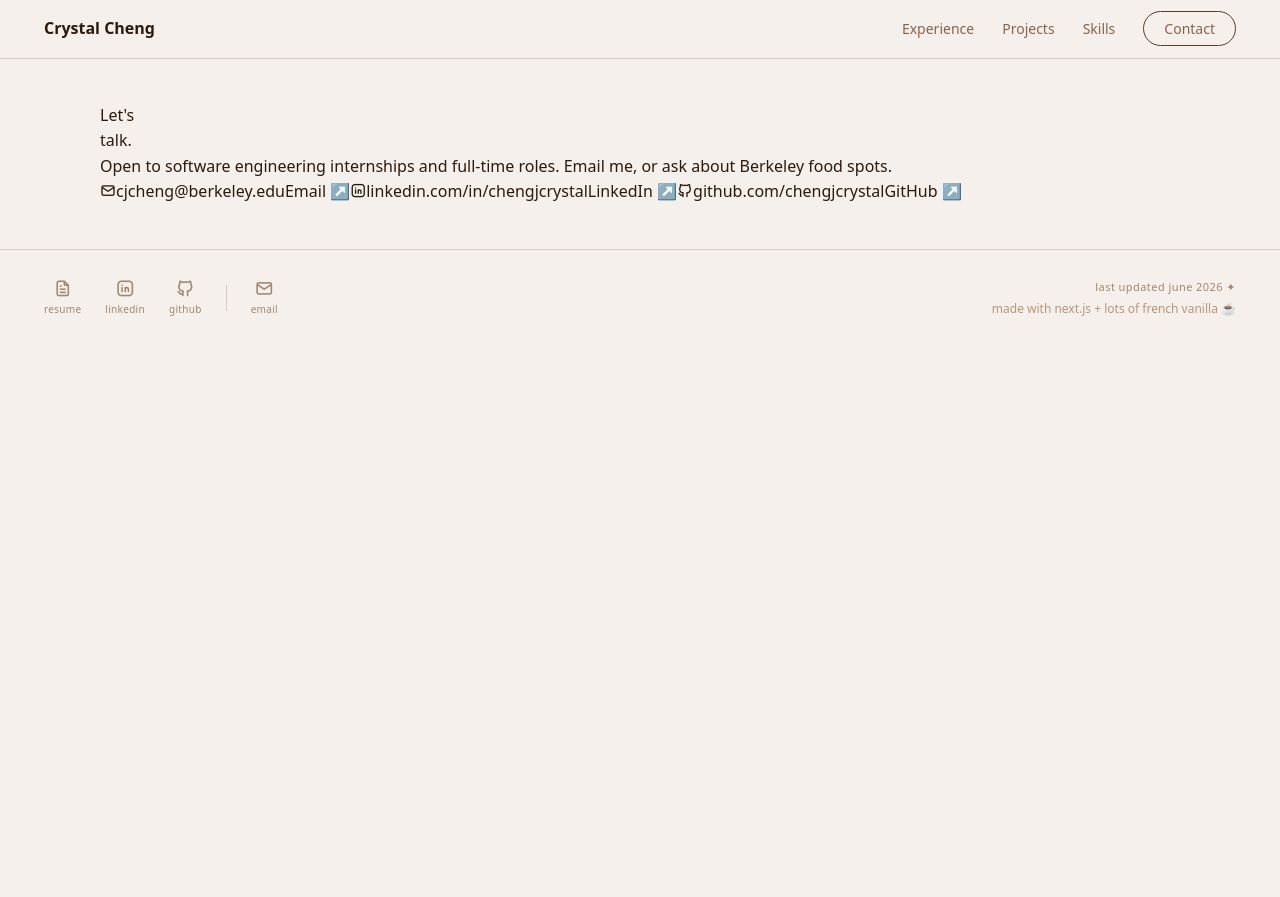
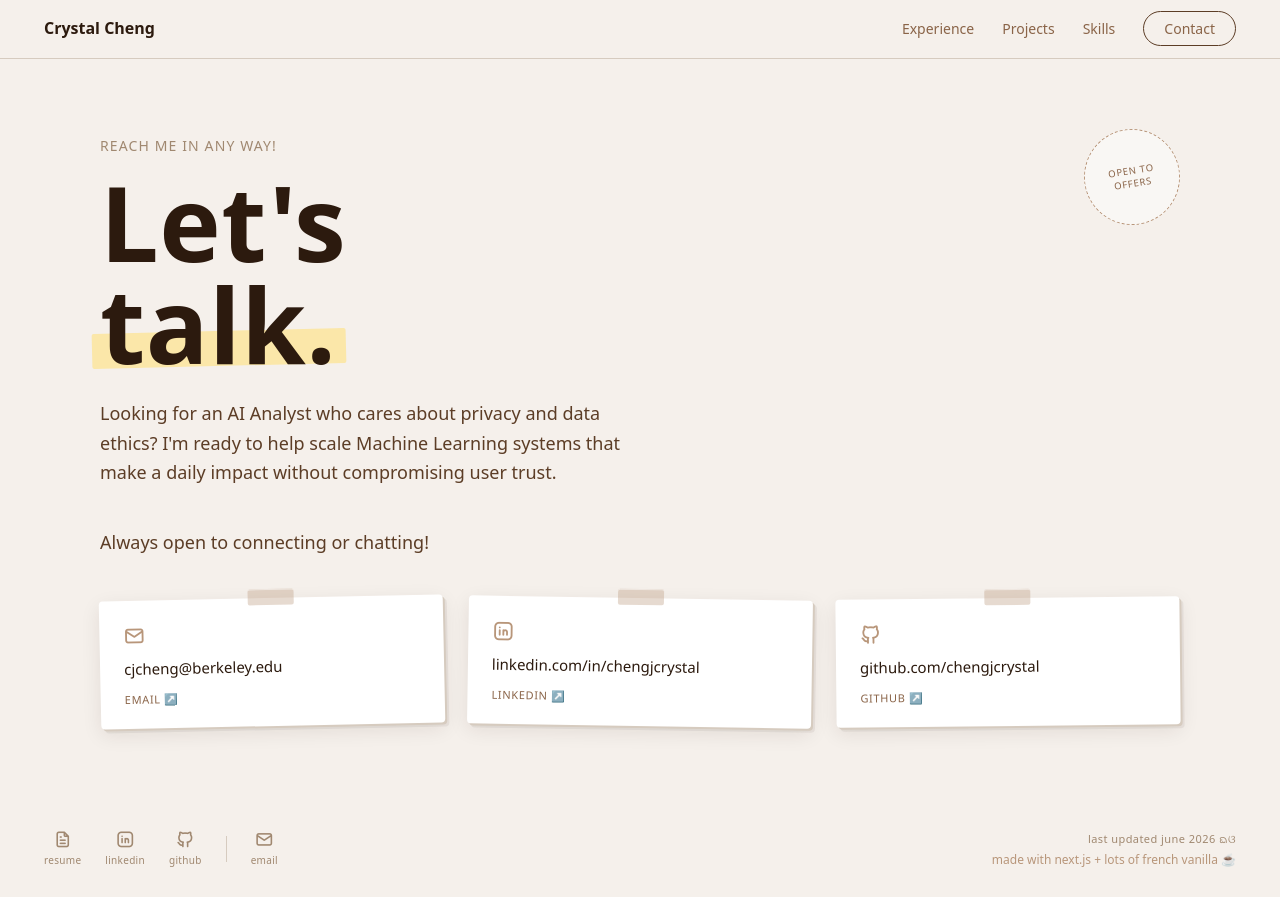
Before and after one commit to chengjcrystal/portfolio, a Next.js app: page /contact in a window 1280 px wide. Before the commit the page ends 800 px from the top, so only its background shows below. Built offline with nearby package versions, Linux system fonts and the light colour scheme.

Commit message:
contact page

```diff
--- a/src/app/contact/page.tsx
+++ b/src/app/contact/page.tsx
@@ -5,46 +5,71 @@ export const metadata: Metadata = {
   description: "How to reach Crystal Cheng.",
 };
 
+const links = [
+  {
+    href: "mailto:cjcheng@berkeley.edu",
+    icon: "ti-mail",
+    value: "cjcheng@berkeley.edu",
+    label: "Email ↗",
+  },
+  {
+    href: "https://linkedin.com/in/chengjcrystal",
+    icon: "ti-brand-linkedin",
+    value: "linkedin.com/in/chengjcrystal",
+    label: "LinkedIn ↗",
+    external: true,
+  },
+  {
+    href: "https://github.com/chengjcrystal",
+    icon: "ti-brand-github",
+    value: "github.com/chengjcrystal",
+    label: "GitHub ↗",
+    external: true,
+  },
+];
+
 export default function ContactPage() {
   return (
-    <section className="section">
+    <section className="section contact-section">
       <div className="contact-wrap">
+        <div className="contact-stamp">
+          open to
+          <br />
+          offers
+        </div>
+
+        <p className="eyebrow">Reach me in any way!</p>
+
         <h1 className="contact-title">
           Let&apos;s
           <br />
-          <span>talk.</span>
+          <span className="contact-title-accent">talk.</span>
         </h1>
+
         <p className="contact-sub">
-          Open to software engineering internships and full-time roles. Email me,
-          or ask about Berkeley food spots.
+          Looking for an AI Analyst who cares about privacy and data ethics?
+          I'm ready to help scale Machine Learning systems that make a daily impact
+          without compromising user trust.
+        </p>
+        <p className="contact-sub">
+          Always open to connecting or chatting!
         </p>
 
         <div className="contact-links">
-          <a className="contact-link" href="mailto:cjcheng@berkeley.edu">
-            <i className="ti ti-mail" />
-            cjcheng@berkeley.edu
-            <span className="contact-link-label">Email ↗</span>
-          </a>
-          <a
-            className="contact-link"
-            href="https://linkedin.com/in/chengjcrystal"
-            target="_blank"
-            rel="noopener noreferrer"
-          >
-            <i className="ti ti-brand-linkedin" />
-            linkedin.com/in/chengjcrystal
-            <span className="contact-link-label">LinkedIn ↗</span>
-          </a>
-          <a
-            className="contact-link"
-            href="https://github.com/chengjcrystal"
-            target="_blank"
-            rel="noopener noreferrer"
-          >
-            <i className="ti ti-brand-github" />
-            github.com/chengjcrystal
-            <span className="contact-link-label">GitHub ↗</span>
-          </a>
+          {links.map((link) => (
+            <a
+              key={link.href}
+              className="contact-link"
+              href={link.href}
+              {...(link.external
+                ? { target: "_blank", rel: "noopener noreferrer" }
+                : {})}
+            >
+              <i className={`ti ${link.icon}`} />
+              <span className="contact-link-value">{link.value}</span>
+              <span className="contact-link-label">{link.label}</span>
+            </a>
+          ))}
         </div>
       </div>
     </section>
--- a/src/app/globals.css
+++ b/src/app/globals.css
@@ -725,6 +725,154 @@ nav {
 .skill-hang-tag:nth-child(odd):hover  { transform: rotate(5deg) translateY(-3px); }
 .skill-hang-tag:nth-child(even):hover { transform: rotate(-5deg) translateY(-3px); }
 
+/* contact */
+
+.contact-section {
+  min-height: calc(100dvh - 57px);
+  display: flex;
+  align-items: center;
+  border-bottom: none;
+}
+
+.contact-wrap {
+  position: relative;
+}
+
+.contact-stamp {
+  position: absolute;
+  top: -6px;
+  right: 0;
+  width: 96px;
+  height: 96px;
+  border: 1.5px dashed var(--brown4);
+  border-radius: 50%;
+  display: flex;
+  align-items: center;
+  justify-content: center;
+  transform: rotate(-9deg);
+  color: var(--brown3);
+  font-family: var(--mono);
+  font-size: 9.5px;
+  letter-spacing: 0.08em;
+  text-transform: uppercase;
+  text-align: center;
+  line-height: 1.4;
+  padding: 0.5rem;
+  background: rgba(255,255,255,0.45);
+}
+
+.contact-title {
+  font-family: var(--display);
+  font-weight: 600;
+  font-size: clamp(56px, 8.5vw, 104px);
+  line-height: 0.98;
+  letter-spacing: 0.005em;
+  color: var(--brown);
+  margin-bottom: 1.5rem;
+}
+
+.contact-title-accent {
+  position: relative;
+  display: inline-block;
+  color: var(--brown);
+}
+
+.contact-title-accent::after {
+  content: "";
+  position: absolute;
+  left: -8px;
+  right: -10px;
+  bottom: 0.08em;
+  height: 0.34em;
+  background: #FFE17D;
+  opacity: 0.6;
+  transform: rotate(-1.4deg);
+  border-radius: 2px;
+  z-index: -1;
+}
+
+.contact-sub {
+  font-size: 18px;
+  color: var(--brown2);
+  line-height: 1.65;
+  font-weight: 400;
+  max-width: 34rem;
+  margin-bottom: 2.5rem;
+}
+
+.contact-links {
+  display: flex;
+  flex-wrap: wrap;
+  gap: 1.5rem;
+}
+
+.contact-link {
+  position: relative;
+  display: flex;
+  flex-direction: column;
+  gap: 10px;
+  flex: 1 1 220px;
+  min-width: 220px;
+  background: #fff;
+  border-radius: 4px;
+  padding: 1.5rem 1.5rem 1.25rem;
+  box-shadow:
+    2px 2px 0px var(--border),
+    4px 4px 0px rgba(44, 26, 14, 0.06),
+    0 6px 20px rgba(44, 26, 14, 0.09);
+  transition: transform 0.3s cubic-bezier(0.34, 1.56, 0.64, 1), box-shadow 0.3s ease;
+}
+
+.contact-link::before {
+  content: "";
+  position: absolute;
+  top: -9px;
+  left: 50%;
+  transform: translateX(-50%);
+  width: 46px;
+  height: 16px;
+  background: rgba(184, 150, 122, 0.35);
+  border-radius: 2px;
+  box-shadow: inset 0 1px 0 rgba(255,255,255,0.5);
+}
+
+.contact-link:nth-child(1) { transform: rotate(-1.2deg); }
+.contact-link:nth-child(2) { transform: rotate(0.9deg); }
+.contact-link:nth-child(3) { transform: rotate(-0.6deg); }
+
+.contact-link:hover {
+  transform: rotate(0deg) translateY(-6px) scale(1.03);
+  box-shadow:
+    0 0 0 1px var(--brown4),
+    0 16px 40px rgba(44, 26, 14, 0.16);
+}
+
+.contact-link i {
+  font-size: 22px;
+  color: var(--brown4);
+  transition: color 0.25s;
+}
+
+.contact-link:hover i { color: var(--brown2); }
+
+.contact-link-value {
+  font-family: var(--body);
+  font-size: 15px;
+  font-weight: 500;
+  color: var(--brown);
+  word-break: break-word;
+}
+
+.contact-link-label {
+  font-family: var(--mono);
+  font-size: 11px;
+  letter-spacing: 0.06em;
+  text-transform: uppercase;
+  color: var(--brown3);
+  transition: color 0.25s;
+}
+
+.contact-link:hover .contact-link-label { color: var(--brown2); }
 
 /* footer */
 
@@ -873,6 +1021,11 @@ footer {
   .exp-meta { flex-direction: row; align-items: baseline; gap: 8px; }
 
   .skills-board { padding: 1.5rem 1.25rem 1.75rem; }
+
+  .contact-section { min-height: auto; padding: 2.5rem 1.25rem 3rem; }
+  .contact-stamp { display: none; }
+  .contact-title { font-size: clamp(44px, 13vw, 64px); }
+  .contact-link { min-width: 100%; }
 }
 
 
--- a/src/app/page.tsx
+++ b/src/app/page.tsx
@@ -9,7 +9,7 @@ export default function Home() {
       <section className="section" id="experience">
         <div className="section-header">
           <h2 className="section-title">Experience</h2>
-          <span className="section-aside">the journey so far ✦</span>
+          <span className="section-aside">ᯓ ✈︎ my journey so far</span>
         </div>
 
         <div className="exp-list">
@@ -24,11 +24,16 @@ export default function Home() {
                 <span className="exp-role">Software Engineer Intern</span>
               </div>
               <p className="exp-desc">
-                Software Engineer Team in Manufacturing &amp; Integration.
+              Implementing an LLM-powered document processing platform in Python
+              that combines prompt engineering, RAG, REST APIs, and automated output
+              validation to automate technical document analysis for AI infrastructure
+              validation and integration testing.
               </p>
               <div className="chip-row">
-                <span className="chip">Software Engineering</span>
-                <span className="chip">Manufacturing</span>
+                <span className="chip">Flask</span>
+                <span className="chip">Bootstrap</span>
+                <span className="chip">Retrieval-Augmented Generation</span>
+                <span className="chip">Python</span>
               </div>
             </div>
           </div>
@@ -141,7 +146,7 @@ export default function Home() {
       <section className="section" id="projects">
         <div className="section-header">
           <h2 className="section-title">Projects</h2>
-          <span className="section-aside">stuff i actually built 🛠</span>
+          <span className="section-aside">-ˋˏ✄ stuff i built</span>
         </div>
 
         <div className="proj-grid">
@@ -164,10 +169,10 @@ export default function Home() {
                 numeric signals (65%/25%/10%) using DeepFace and OpenCV with dynamic reweighting for missing inputs.
               </p>
               <div className="chip-row">
-                <span className="chip">PyTorch</span>
-                <span className="chip">Whisper</span>
-                <span className="chip">LangChain</span>
-                <span className="chip">FastAPI</span>
+                <span className="chip">Hugging Face Transformers</span>
+                <span className="chip">BART-MNLI</span>
+                <span className="chip">DeepFace</span>
+                <span className="chip">OpenCV</span>
               </div>
             </div>
           </div>
@@ -188,9 +193,9 @@ export default function Home() {
                 AWS cloud-hosted services.
               </p>
               <div className="chip-row">
-                <span className="chip">MongoDB</span>
-                <span className="chip">Express</span>
-                <span className="chip">Node.js</span>
+                <span className="chip">React</span>
+                <span className="chip">REST APIs</span>
+                <span className="chip">AWS</span>
                 <span className="chip">JavaScript</span>
               </div>
             </div>
@@ -203,7 +208,7 @@ export default function Home() {
       <section className="section" id="skills">
         <div className="section-header">
           <h2 className="section-title">Skills</h2>
-          <span className="section-aside">my toolkit 🗂</span>
+          <span className="section-aside">🗂 my toolkit</span>
         </div>
 
         <div className="skills-board">
--- a/src/components/Footer.tsx
+++ b/src/components/Footer.tsx
@@ -44,7 +44,7 @@ export default function Footer() {
 
       {/* right: updated note + little made-with line */}
       <div className="footer-right">
-        <p className="footer-note">last updated june 2026 ✦</p>
+        <p className="footer-note">last updated june 2026 ᨳଓ</p>
         <p className="footer-made">made with next.js + lots of french vanilla ☕</p>
       </div>
     </footer>
--- a/src/components/Hero.tsx
+++ b/src/components/Hero.tsx
@@ -131,8 +131,8 @@ export default function Hero() {
           </h1>
 
           <p className="hero-desc">
-            Software engineer intern. I&apos;ve shipped Next.js features, AWS
-            backends, and ML pipelines for mentor matching and lecture Q&amp;A.
+          Software Engineer Intern at Hyve Solutions, building AI-enabled
+          workflow solutions while sipping a cup of french vanilla ⋆.˚☕︎
           </p>
 
           <div className="btn-row">
--- a/src/components/Nav.tsx
+++ b/src/components/Nav.tsx
@@ -11,12 +11,9 @@ export default function Nav() {
         <li><a href="/#projects">Projects</a></li>
         <li><a href="/#skills">Skills</a></li>
         <li>
-          <a
-            href="mailto:cjcheng@berkeley.edu"
-            className="nav-contact"
-          >
+          <Link href="/contact" className="nav-contact">
             Contact
-          </a>
+          </Link>
         </li>
       </ul>
     </nav>
```
